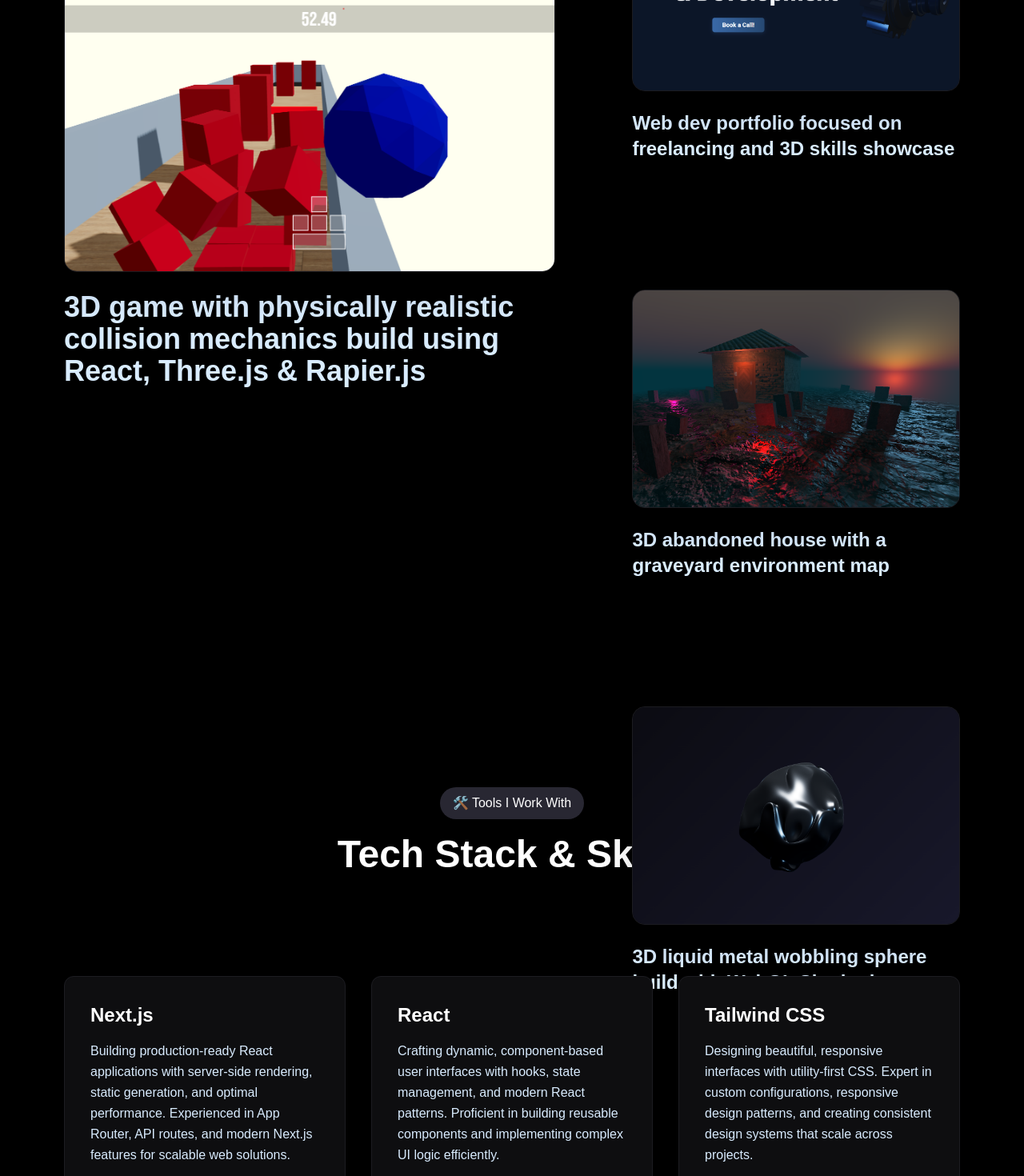
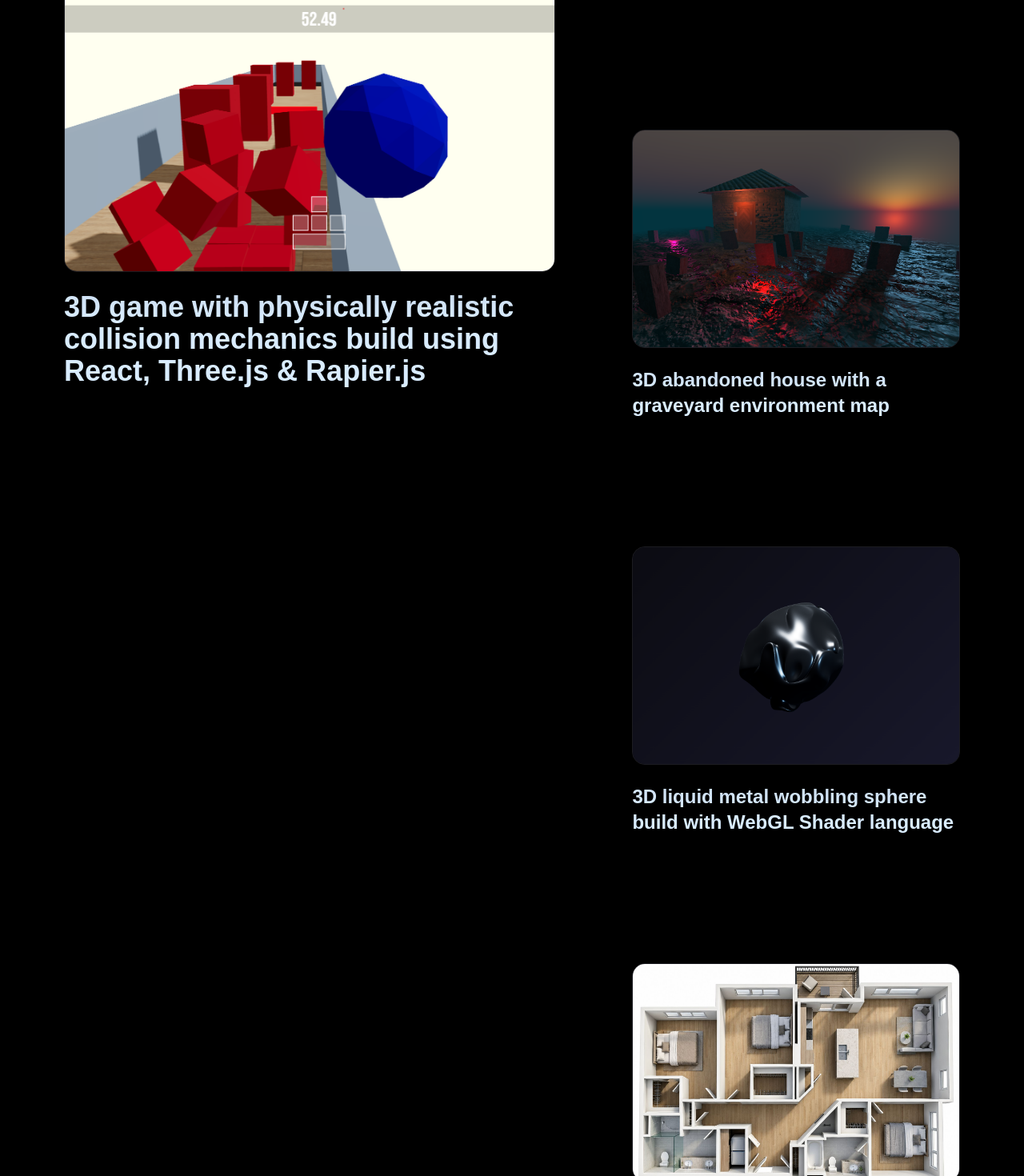
Before and after one commit to martynas-juska/portfolio-cv-dev, a React (Vite) app: page / in a window 1280 px wide. Shown: the part 2100-3570 px from the top of the page at 80% size. Built offline with nearby package versions, Linux system fonts and the light colour scheme; a web font is replaced by a local one.

Commit message:
Make project showcase cards clickable

```diff
--- a/src/sections/ShowcaseSection.jsx
+++ b/src/sections/ShowcaseSection.jsx
@@ -6,10 +6,15 @@ import ButtonProjects from '../components/Button-Projects'
 gsap.registerPlugin(ScrollTrigger)
 
 const ProjectCard = ({ title, img, visitUrl, githubUrl, isLarge = false }) => {
+    //Old version:
+    // const handleCardClick = () => {
+    //     if (window.innerWidth < 1024) {
+    //         window.open(visitUrl, "_blank", "noopener,noreferrer");
+    //     }
+    // };
+    //New v with clickable images
     const handleCardClick = () => {
-        if (window.innerWidth < 1024) {
-            window.open(visitUrl, "_blank", "noopener,noreferrer");
-        }
+        window.open(visitUrl, "_blank", "noopener,noreferrer");
     };
 
     return (
@@ -75,15 +80,15 @@ export default function ShowcaseSection() {
                 // RIGHT SIDE: High Velocity
                 // Travels 1600px total distance
                 gsap.fromTo(rightColumnRef.current,
-                    { y: 300 },
+                    { y: 100 },
                     {
-                        y: -1000,
+                        y: -2300,
                         ease: 'none',
                         scrollTrigger: {
                             trigger: containerRef.current,
                             start: 'top bottom',
                             end: 'bottom top',
-                            scrub: 0.2, // Very reactive and "fast" feel
+                            scrub: 0.05, // Very reactive and "fast" feel
                         }
                     }
                 );
@@ -131,10 +136,10 @@ export default function ShowcaseSection() {
                         githubUrl="https://github.com/martynas-juska/stock-tracking-app.git"
                     />
                     <ProjectCard
-                        title="Web dev portfolio focused on freelancing and 3D skills showcase"
-                        img="/images/projects/portfolio-3d.png"
-                        visitUrl="https://behind-axis.webflow.io/"
-                        githubUrl="https://behind-axis.webflow.io/"
+                        title="Educational blog website focused on Penguins"
+                        img="/images/projects/penguin-blog-hero.jpg"
+                        visitUrl="https://blog-penguin-seven.vercel.app"
+                        githubUrl="https://github.com/martynas-juska/blog-penguin.git"
                     />
                     <ProjectCard
                         title="3D abandoned house with a graveyard environment map"
@@ -148,6 +153,13 @@ export default function ShowcaseSection() {
                         visitUrl="https://wobbling-sphere-dark.vercel.app"
                         githubUrl="https://github.com/martynas-juska/wobbling-sphere-dark.git"
                     />
+                    <ProjectCard
+                        title="AI SaaS prototype generating furnished apartment from 2d plan"
+                        img="/images/projects/2d-room.jpg"
+                        visitUrl="https://room-arch-mvp.vercel.app"
+                        githubUrl="https://github.com/martynas-juska/room-arch-MVP.git"
+                    />
+
                 </div>
             </div>
         </section>
```
Also changed, not shown: public/images/projects/2d-room.jpg (added), public/images/projects/penguin-blog-hero.jpg (added).
